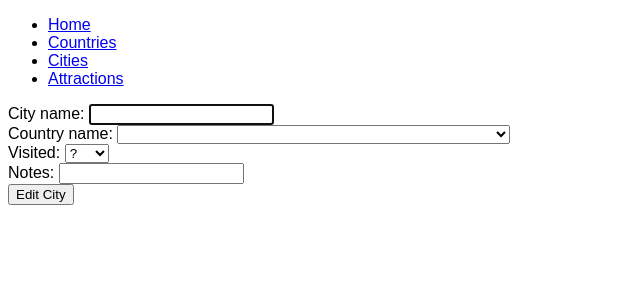
After one commit to emmDevs/on_top_of_the_world, a Flask app: template templates/cities/edit.html in a window 1280 px wide. The commit adds this page. Shown: the top 300 px of the page, without its empty margins (0-640 px from the left). Run offline with Flask 2, Linux system fonts and the light colour scheme; the template is opened without the code that fills it, so the values that code supplies are empty.

Commit message:
city edit.html displaying, need to fix country list and visited

```diff
--- /dev/null
+++ b/templates/cities/edit.html
@@ -0,0 +1,33 @@
+{% extends 'base.html' %}
+
+{% block content %}
+<form action="/cities/{{city.id}}" method="POST">
+<div>
+    <label for="name">City name:</label>
+    <input type="text" name="name" value="{{city.name}}" required autofocus>
+</div>
+<div>
+    <label for="country">Country name:</label>
+    <select name="country" id="country">
+        <option value="s{{city.country.name}}">{{city.country.name}}</option>
+    {% for country in countries %}
+        <option value="{{country.id}}">{{country.name}}</option>
+    {% endfor %}
+        <option value="select_country" disabled>Can't see the Country you need? Please create a Country first.</option>
+</select>
+</div>
+<div>
+    <label for="name">Visited:</label>
+    <select name="visited" id="visited">
+        <option value="{{city.visited}}">{{city.visited}}?</option>
+        <option value="true">Yes</option>
+        <option value="false">No</option>
+    </select>
+</div>
+<div>
+    <label for="name">Notes:</label>
+    <input type="text" name="notes" value="{{city.notes}}">
+</div>
+<button type="submit">Edit City</button>
+</form>
+{% endblock content %}
--- a/templates/cities/show.html
+++ b/templates/cities/show.html
@@ -12,5 +12,9 @@
         <label for="">Visited?<i class="fa fa-times fa-2x" aria-hidden="true"></i></label>
         {% endif %}
 </div>
+<div>
+    <p><a href="/cities/{{city.id}}/edit">Edit City</a></p>
+    <p><a href="/cities/{{city.id}}/delete">Delete City</a></p>
+</div>
 
 {% endblock content %}
```
Also changed, not shown: controllers/city_controller.py (+6 -2 lines).
